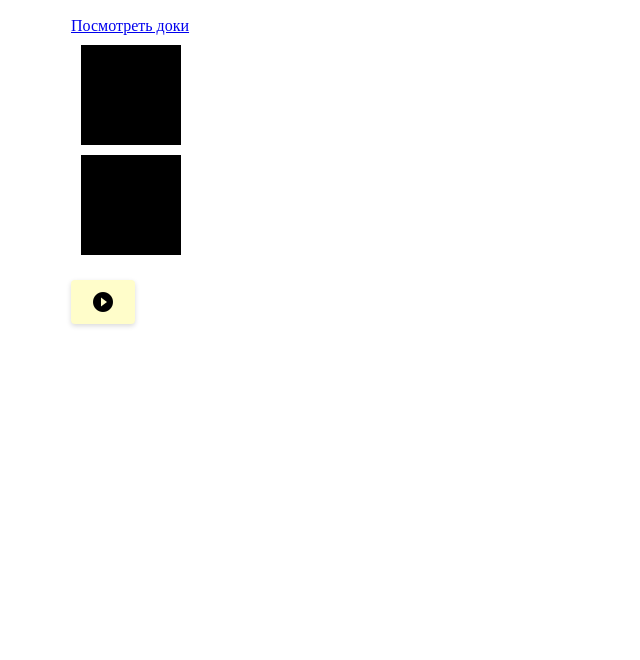
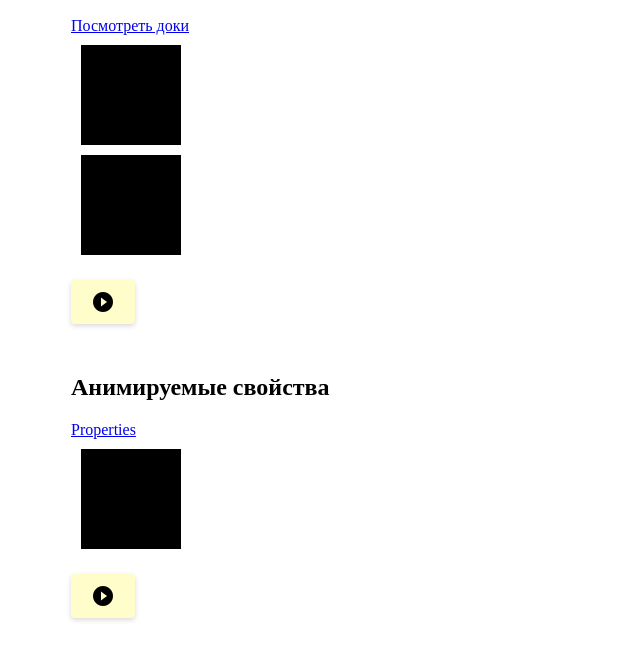
Before and after one commit to evgeny-matveev/hse_js_basics__2020--19, a plain HTML site: page 06-anime/01-basics/index.html in a window 1280 px wide. Shown: the part 110-770 px from the top of the page, without its empty margins (89-729 px from the left). Drawn offline with Linux system fonts and the light colour scheme.

Commit message:
add props example

```diff
--- a/06-anime/01-basics/index.html
+++ b/06-anime/01-basics/index.html
@@ -25,7 +25,15 @@
       </button>
     </section>
 
+    <section class="props">
+      <h2>Анимируемые свойства</h2>
+      <a href="https://animejs.com/documentation/#cssProperties" target="_blank">Properties</a>
 
+      <div class="box"></div>
+      <button id="propsBtn01" class="material-icons">
+        play_circle_filled
+      </button>
+    </section>
   </main>
   <script src="js/main.js"></script>
 </body>
--- a/06-anime/01-basics/js/main.js
+++ b/06-anime/01-basics/js/main.js
@@ -5,3 +5,23 @@ let targsAnimation01 = anime({
 })
 let targsBtn01 = document.getElementById('targsBtn01')
 targsBtn01.onclick = targsAnimation01.play
+
+let propsAnim01 = anime({
+  targets: '.props .box',
+  translateX: 500,
+  rotate: 180,
+  backgroundColor: '#00ffff',
+  borderRadius: [0, '50%'],
+  easing: 'easeInOutQuad',
+  autoplay: false
+})
+let propsBtn01 = document.getElementById('propsBtn01')
+propsBtn01.onclick = propsAnim01.play
+
+
+
+
+
+
+
+//
```
